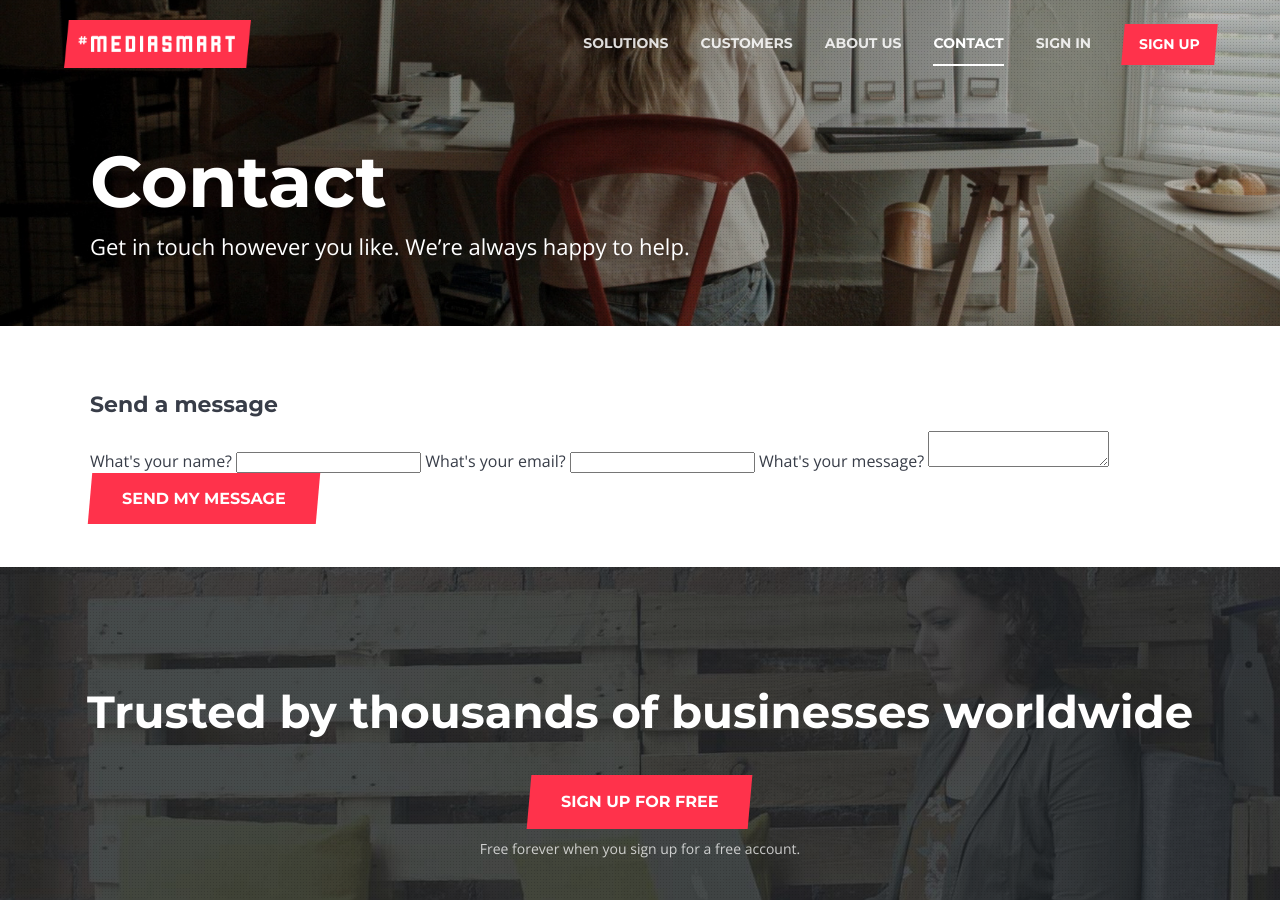
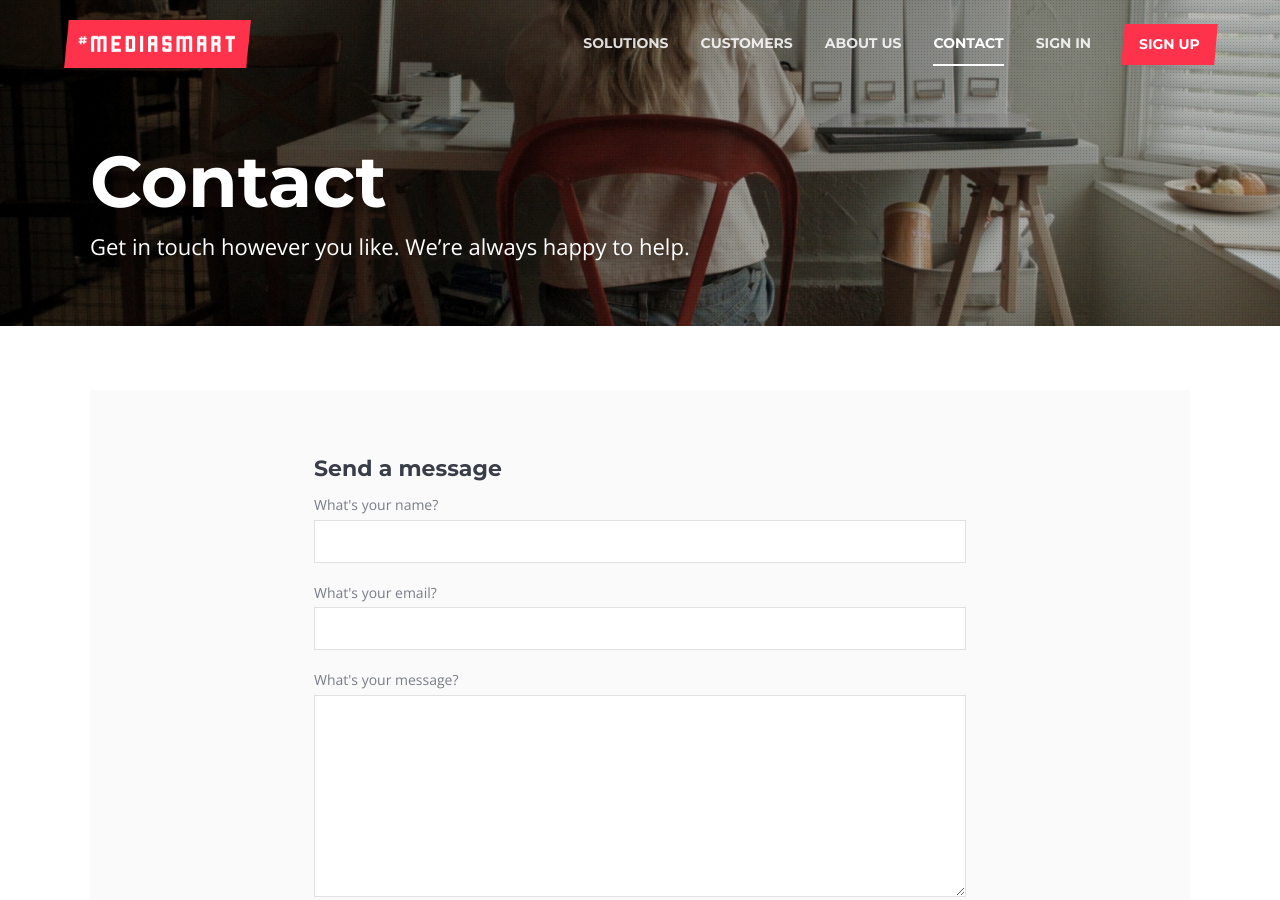
Before and after one commit to mediasmart/site-product, a Jekyll site: the page built from contact/index.md, in a window 1280 px wide and 900 px high. Built offline with Jekyll 4.4.1, drawn with Linux system fonts in a browser that asks for light colours; some web fonts are replaced.

Commit message:
Stylesheet for <form>

```diff
--- a/assets/stylesheets/page.scss
+++ b/assets/stylesheets/page.scss
@@ -92,6 +92,42 @@ p {
   margin: 0 0 $font-size-large 0;
 }
 
+form {
+  background-color: $background-dark;
+  padding: $offset 17.5vw;
+  display: flex;
+  flex-direction: column;
+  > input, > textarea, > small {
+    margin-bottom: $unit * 2;
+  }
+  > label, > small {
+    color: $text-secondary;
+  }
+  > label {
+    font-size: $font-size-small;
+    margin-bottom: $unit / 2;
+  }
+  > input, > textarea {
+    font-size: $font-size-large;
+    padding: $unit;
+    border: solid 1px darken($background-dark, 10%);
+  }
+  > textarea {
+    height: 20vh;
+  }
+  > small {
+    font-size: $font-size-tiny;
+    > a {
+      color: $text-secondary;
+      text-decoration: underline;
+    }
+  }
+  button {
+    margin-top: 2 * $unit;
+    align-self: flex-end;
+  }
+}
+
 // -- Responsive
 @media all and (min-width: 769px) {
   h1 {
```
